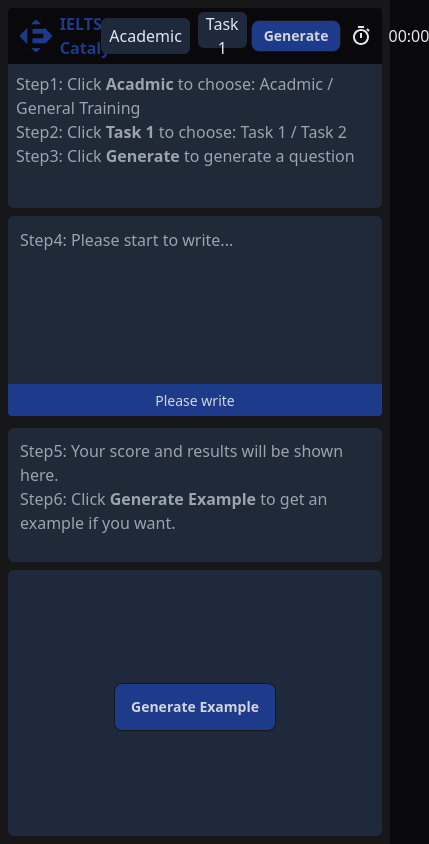
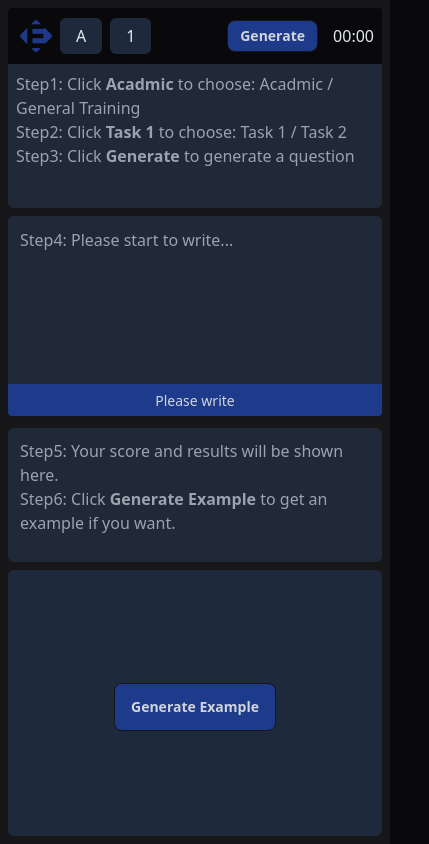
Before and after one commit to ragoncatalyst/ragonchat, a Next.js app: page / in a window 390 px wide. Shown: the whole page, 429 px wide, since content can reach past the window. Built offline with nearby package versions, Linux system fonts and the light colour scheme.

Commit message:
pages fixed

```diff
--- a/package.json
+++ b/package.json
@@ -22,6 +22,7 @@
     "react-dom": "18.2.0",
     "react-icons": "^4.10.1",
     "react-markdown": "^8.0.7",
+    "react-use": "^17.4.0",
     "remark-gfm": "^3.0.1",
     "tailwindcss": "3.3.3",
     "typescript": "5.1.6"
--- a/src/pages/index.tsx
+++ b/src/pages/index.tsx
@@ -1,3 +1,5 @@
+'use client';
+
 import { BiAccessibility } from 'react-icons/bi';
 import { CiBrightnessUp } from 'react-icons/ci';
 import { BiSearchAlt2 } from 'react-icons/bi';
@@ -13,6 +15,7 @@ import { BiStopwatch } from 'react-icons/bi';
 import { MdHistory } from 'react-icons/md';
 import { HiOutlineAcademicCap } from 'react-icons/hi';
 import { BiGlobe } from 'react-icons/bi';
+import { useWindowSize } from 'react-use';
 
 import Markdown from 'react-markdown';
 import gfm from 'remark-gfm';
@@ -66,6 +69,7 @@ export default function Page() {
   const [startTime, setStartTime] = useState<number | null>(null);
   const [ellapsedTime, setEllapsedTime] = useState('00:00');
   const timerRef = useRef<NodeJS.Timeout | null>(null);
+  const isLargeScreen = useWindowSize().width > 1240;
 
   useEffect(() => {
     if (startTime) {
@@ -253,6 +257,11 @@ export default function Page() {
     setGeneratingQuestion(false);
   };
 
+  const getDisplayName = (_name: string | undefined) => {
+    const name = _name || 'Not found';
+    return isLargeScreen ? name : name[0];
+  };
+
   return (
     <div className="flex flex-col md:flex-row w-full items-center h-screen min-h-screen bg-base-200 gap-3 p-2">
       {/* <div className="sidebar flex w-10 h-full">
@@ -303,11 +312,11 @@ export default function Page() {
             <div className="flex items-center p-1 gap-2">
               <div className="flex items-center gap-2">
                 <img src="/logo.png" alt="logo" className="w-8 h-8" />
-                <div className="font-bold text-blue-900">IELTS Catalyst</div>
+                <div className="hidden lg:block font-bold text-blue-900">IELTS Catalyst</div>
               </div>
               <Popover className="relative">
-                <Popover.Button className="h-9 px-2 bg-slate-800 outline-none hover:bg-blue-700 rounded-md onClick=bg-neutral">
-                  {ag.find(item => item.id === category)?.name || 'Not found'}
+                <Popover.Button className="h-9 px-4 bg-slate-800 outline-none hover:bg-blue-700 rounded-md">
+                  {getDisplayName(ag.find(item => item.id === category)?.name)}
                 </Popover.Button>
 
                 <Popover.Panel className="absolute z-50">
@@ -329,8 +338,8 @@ export default function Page() {
               </Popover>
 
               <Popover className="relative">
-                <Popover.Button className="h-9 px-2 bg-slate-800 outline-none hover:bg-blue-700 rounded-md">
-                  {tasks.find(item => item.id === task)?.name || 'Not found'}
+                <Popover.Button className="h-9 px-4 bg-slate-800 outline-none hover:bg-blue-700 rounded-md">
+                  {isLargeScreen ? tasks.find(item => item.id === task)?.name : task}
                 </Popover.Button>
                 <Popover.Panel className="absolute z-50">
                   <div className="flex flex-col bg-slate-900 gap-2 rounded-md shadow">
@@ -359,7 +368,7 @@ export default function Page() {
               >
                 {question ? 'Regenerate' : 'Generate'}
               </button>
-              <BiStopwatch className="w-6 h-6" />
+              <BiStopwatch className="hidden lg:block w-6 h-6" />
               <div className="w-12 text-right">{ellapsedTime}</div>
             </div>
           </div>
```
Also changed, not shown: 1 other file (tests, documents, lock files or other folders).
